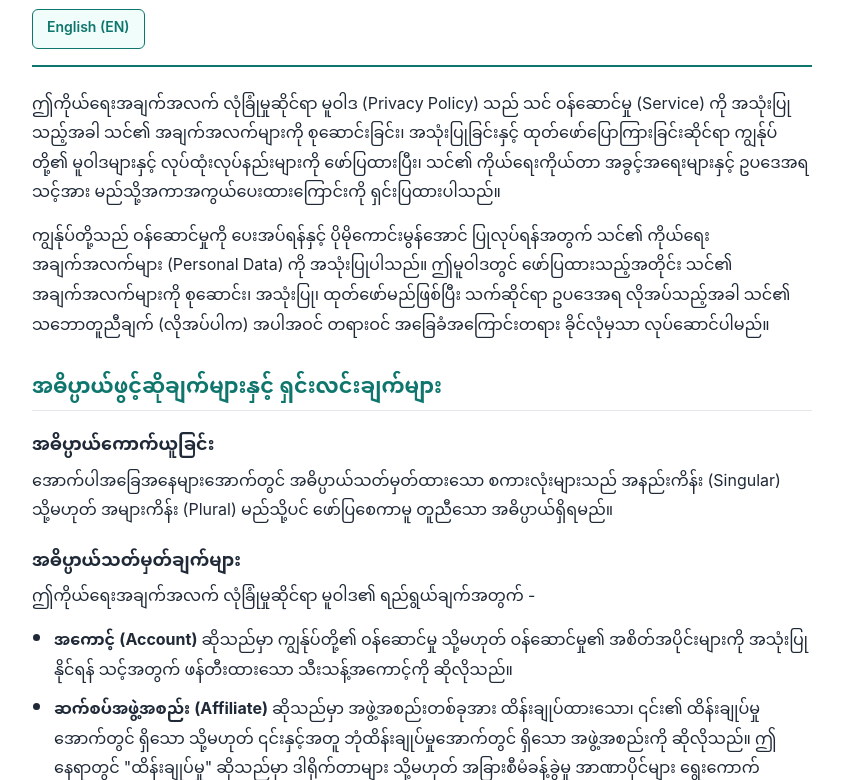
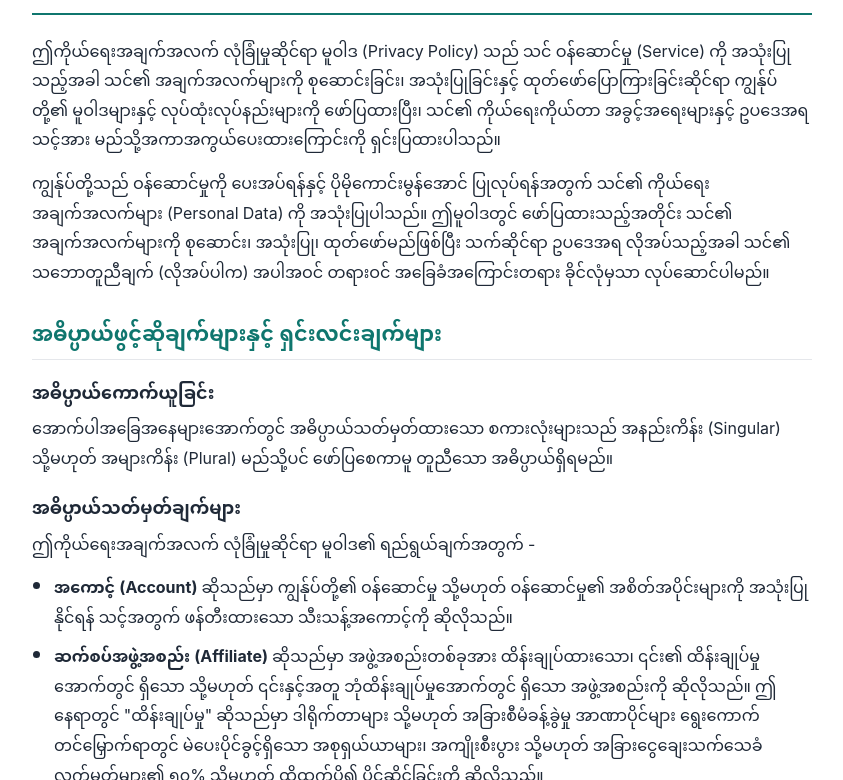
Before and after one commit to mayzinmoe-dev/quicklab-privacy-policy, a plain HTML site: page mm.html in a window 1280 px wide. Shown: the part 101-881 px from the top of the page, without its empty margins (218-1061 px from the left). Drawn offline with Linux system fonts and the light colour scheme.

Commit message:
Remove English language switch link from mm.html
Removed the English language switch link from the privacy policy section.

```diff
--- a/mm.html
+++ b/mm.html
@@ -116,7 +116,6 @@
       <h1>ကိုယ်ရေးအချက်အလက် လုံခြုံမှုဆိုင်ရာ မူဝါဒ (Privacy Policy)</h1>
       <p class="last-updated">နောက်ဆုံးပြင်ဆင်သည့်ရက်စွဲ - အောက်တိုဘာလ ၂၉ ရက်၊ ၂၀၂၆ ခုနှစ်</p>
     </div>
-    <a href="en.html" class="lang-switch">English (EN)</a>
   </header>
 
   <main>
```
